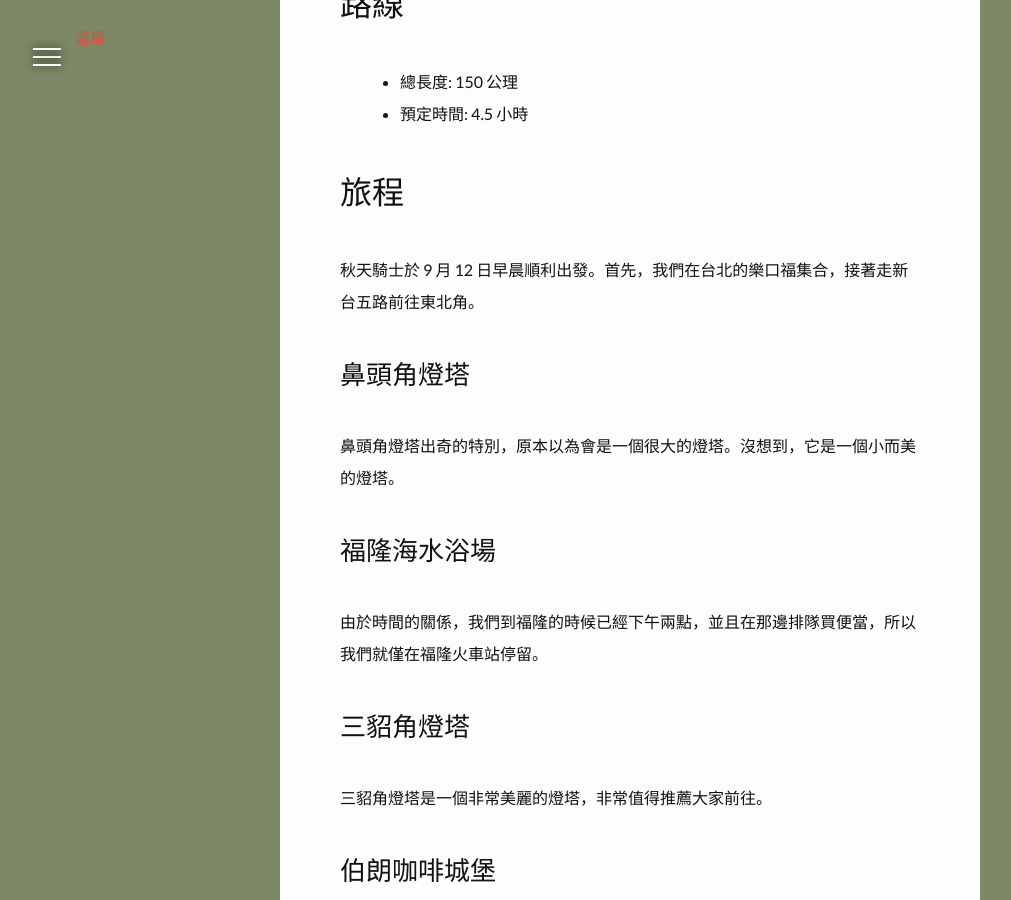
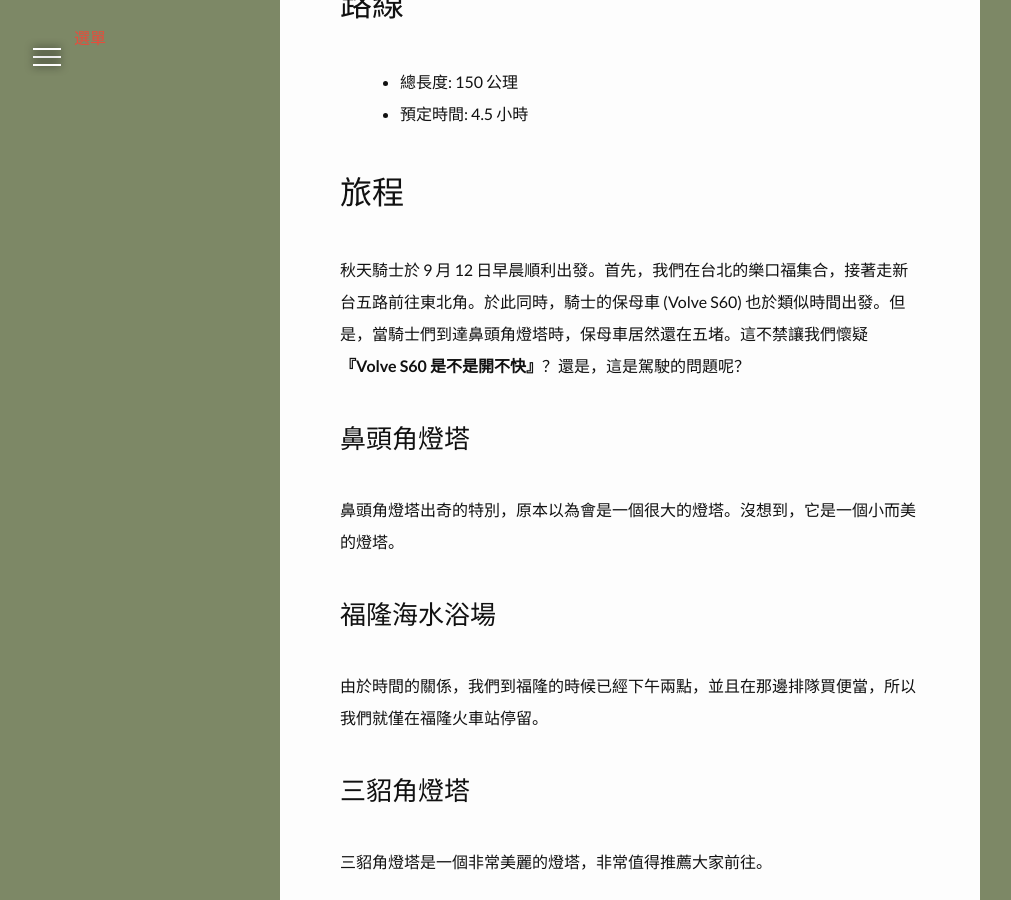
Before and after one commit to autumnal-rider/taiwan, a Jekyll site: the page built from _posts/2015-09-12-taipie-to-yilan.md, in a window 1280 px wide and 900 px high, scrolled down 1045 px. Shown: the whole window, without its empty margins (10-1021 px from the left). Built offline with Jekyll 4.4.1, drawn with Linux system fonts in a browser that asks for light colours; nearby versions of some CDN libraries; comment, search, counter and statistics services are not loaded.

Commit message:
add thought about S60

```diff
--- a/_posts/2015-09-12-taipie-to-yilan.md
+++ b/_posts/2015-09-12-taipie-to-yilan.md
@@ -20,7 +20,7 @@ travel:
 
 ## 旅程
 
-秋天騎士於 9 月 12 日早晨順利出發。首先，我們在台北的樂口福集合，接著走新台五路前往東北角。
+秋天騎士於 9 月 12 日早晨順利出發。首先，我們在台北的樂口福集合，接著走新台五路前往東北角。於此同時，騎士的保母車 (Volve S60) 也於類似時間出發。但是，當騎士們到達鼻頭角燈塔時，保母車居然還在五堵。這不禁讓我們懷疑 **『Volve S60 是不是開不快』**？還是，這是駕駛的問題呢？
 
 ### 鼻頭角燈塔
 
```
